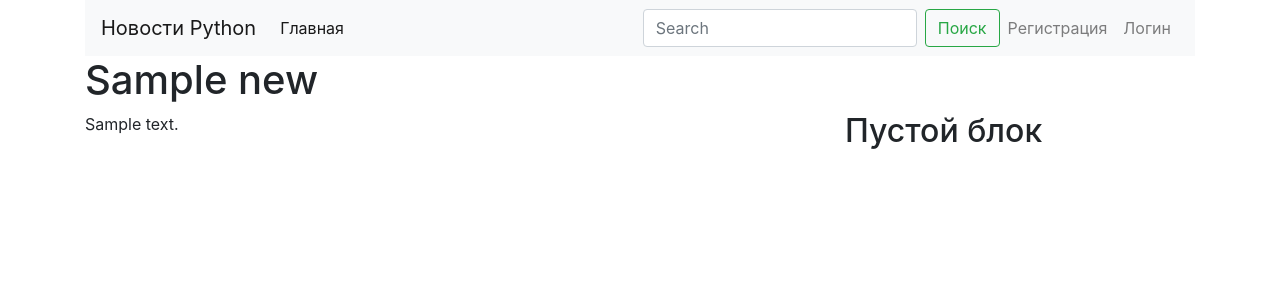
After one commit to r2d2-lex/flaskapp1, a Flask app: page /news/1 in a window 1280 px wide. The commit adds this page. Shown: the top 300 px of the page. Run offline with Flask 2, Linux system fonts and the light colour scheme; tables that the repository leaves empty hold one stand-in row (values such as "Sample post"); some libraries are stand-ins or nearby versions.

Commit message:
добавил граббинг контента статей+отображение статей

```diff
--- a/get_all_news.py
+++ b/get_all_news.py
@@ -1,9 +1,9 @@
 from webapp import create_app
-#from webapp.get_news import get_python_news
+#from webapp.get_pythonorg_news import get_python_news
 from webapp.news.parsers import habr
 
 
 app = create_app()
 with app.app_context():
-    #habr.get_habr_snipperts()
+    habr.get_habr_snipperts()
     habr.get_news_content()
--- a/webapp/news/views.py
+++ b/webapp/news/views.py
@@ -1,4 +1,4 @@
-from flask import Blueprint, render_template, current_app
+from flask import abort, Blueprint, render_template, current_app
 from webapp.weather import wether_by_city
 from webapp.news.models import News
 
@@ -10,6 +10,15 @@
 def index():
     weather = wether_by_city(current_app.config['WEATHER_CITY'])
     page_title = "Прогноз погоды"
-    news_list = News.query.order_by(News.published.desc()).all()
+    news_list = News.query.filter(News.text.isnot(None)).order_by(News.published.desc()).all()
     print(news_list)
     return render_template('news/index.html', weather=weather, page_title=page_title, news_list=news_list)
+
+
+@blueprint.route('/news/<int:news_id>')
+def single_news(news_id):
+    my_news = News.query.filter(News.id == news_id).first()
+    if not my_news:
+        abort(404)
+
+    return render_template('news/view_one.html', page_title=my_news.title, news=my_news)
--- /dev/null
+++ b/webapp/static/style.css
@@ -0,0 +1,3 @@
+.news_content img {
+    max-width: 100%;
+}
--- a/webapp/templates/base.html
+++ b/webapp/templates/base.html
@@ -7,6 +7,14 @@
 
         <!-- Bootstrap CSS -->
         <link rel="stylesheet" href="https://stackpath.bootstrapcdn.com/bootstrap/4.4.1/css/bootstrap.min.css" integrity="sha384-Vkoo8x4CGsO3+Hhxv8T/Q5PaXtkKtu6ug5TOeNV6gBiFeWPGFN9MuhOf23Q9Ifjh" crossorigin="anonymous">
+        <link rel="stylesheet" href="{{ url_for('static', filename='style.css') }}">
+
+        <!-- Highlight JS -->
+        <link rel="stylesheet" href="//cdnjs.cloudflare.com/ajax/libs/highlight.js/10.1.2/styles/github.min.css">
+        <script src="//cdnjs.cloudflare.com/ajax/libs/highlight.js/10.1.2/highlight.min.js"></script>
+        <!-- and it's easy to individually load additional languages -->
+        <script charset="UTF-8" src="https://cdnjs.cloudflare.com/ajax/libs/highlight.js/10.1.2/languages/go.min.js"></script>
+        <script>hljs.initHighlightingOnLoad();</script>
 
         <title>{{ page_title }}</title>
     </head>
--- a/webapp/templates/news/index.html
+++ b/webapp/templates/news/index.html
@@ -14,7 +14,7 @@
         {% endwith %}
         <h2>Новости</h2>
         {% for news in  news_list %}
-            <a href="{{ news.url }}">{{ news.title }}</a>
+            <a href="{{ url_for('news.single_news', news_id=news.id) }}">{{ news.title }}</a>
             <p>{{ news.published.strftime('%d.%m.%Y') }}</p>
             <hr />
         {% endfor %}
--- /dev/null
+++ b/webapp/templates/news/view_one.html
@@ -0,0 +1,12 @@
+{% extends "base.html" %}
+
+{% block content %}
+<div class="row">
+    <div class="col-8 news_content">
+        {{ news.text|safe }}
+    </div>
+    <div class="col-4">
+        <h2>Пустой блок</h2>
+    </div>
+</div>
+{% endblock %}
```
Also changed, not shown: webapp/get_pythonorg_news.py (renamed from webapp/get_news.py).
